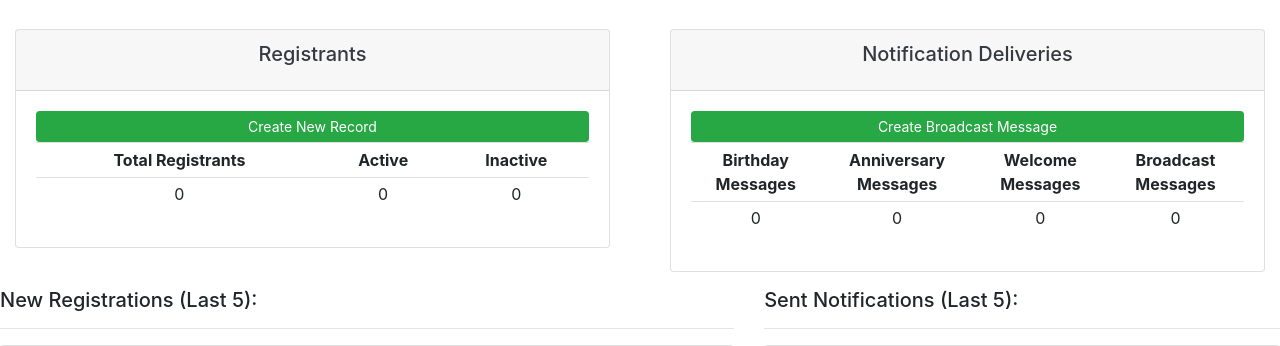
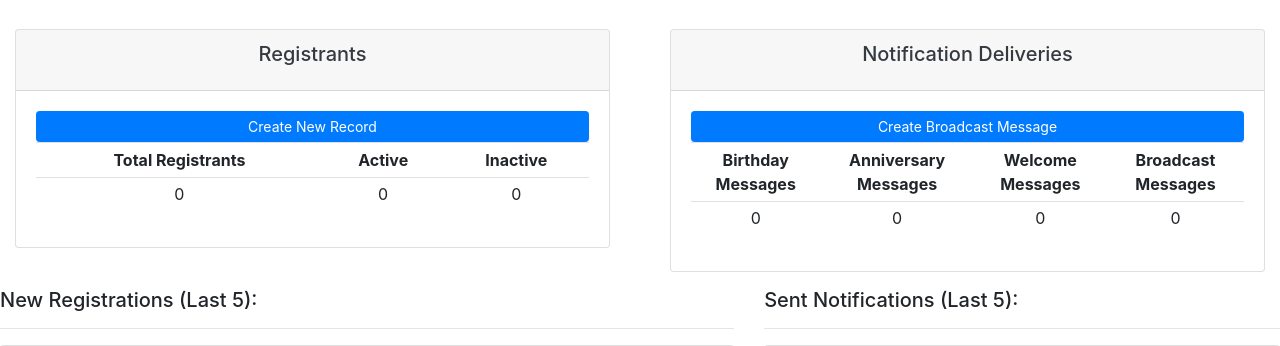
Before and after one commit to clement-danso/wnr, a Django app: page / in a window 1280 px wide. Shown: the part 80-426 px from the top of the page. Run offline with Django 3.2, Linux system fonts and the light colour scheme; the visitor is signed in with stand-in values (Sample User, id 1); data that the repository does not hold is empty; some libraries are stand-ins or nearby versions.

Commit message:
Changes to be committed:

```diff
--- a/smsapp/templates/smsapp/dashboard.html
+++ b/smsapp/templates/smsapp/dashboard.html
@@ -27,7 +27,7 @@
 					<td>{{ activenum }}</td>
 					<td>{{ inactivenum }}</td>
 				</tr>
-				<a class="btn btn-success  btn-sm btn-block" href="{% url 'createrecord' %}">Create New Record</a>
+				<a class="btn btn-primary  btn-sm btn-block" href="{% url 'createrecord' %}">Create New Record</a>
 					</table>
 				</div>
 			</div>
@@ -62,7 +62,7 @@
 					<td>{{ welsms }}</td>
 					<td>{{ bsms }}</td>
 				</tr>
-				<a class="btn btn-success btn-sm btn-block" href="{% url 'bcriteria' %}">Create Broadcast Message</a>
+				<a class="btn btn-primary btn-sm btn-block" href="{% url 'bcriteria' %}">Create Broadcast Message</a>
 
 					</table>
 				</div>
```
